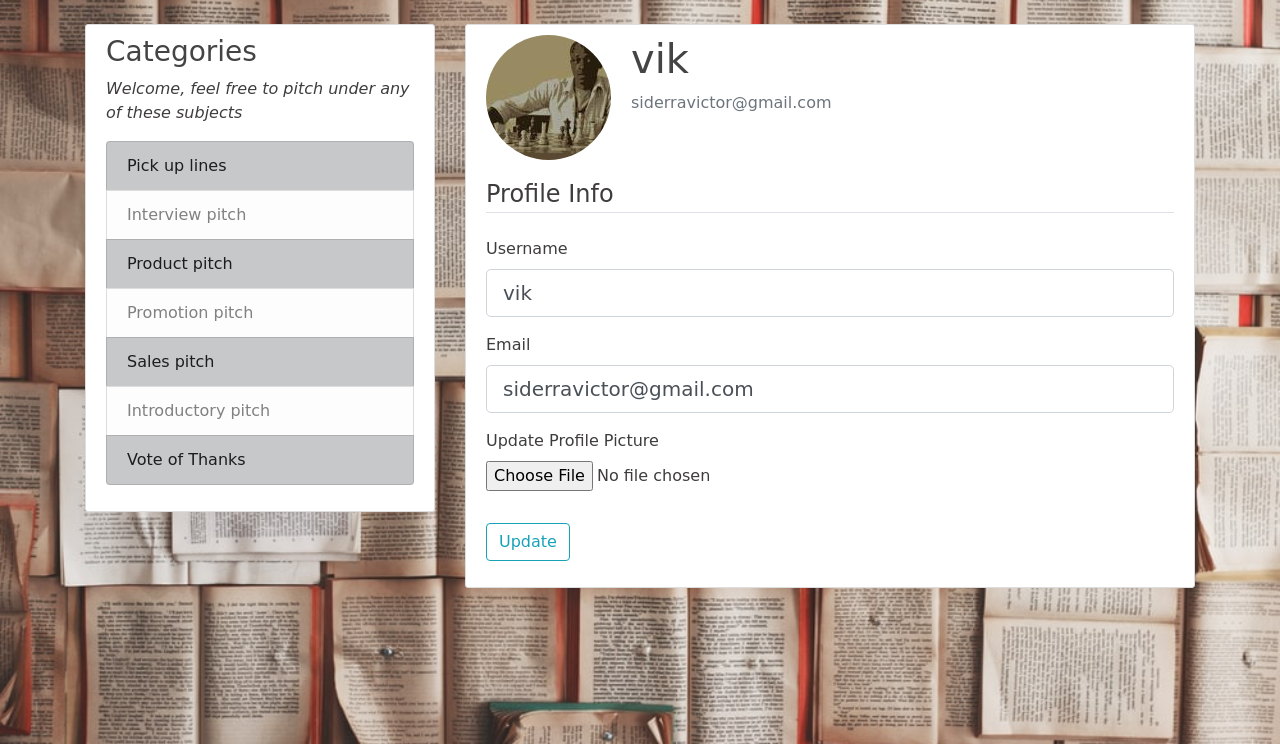
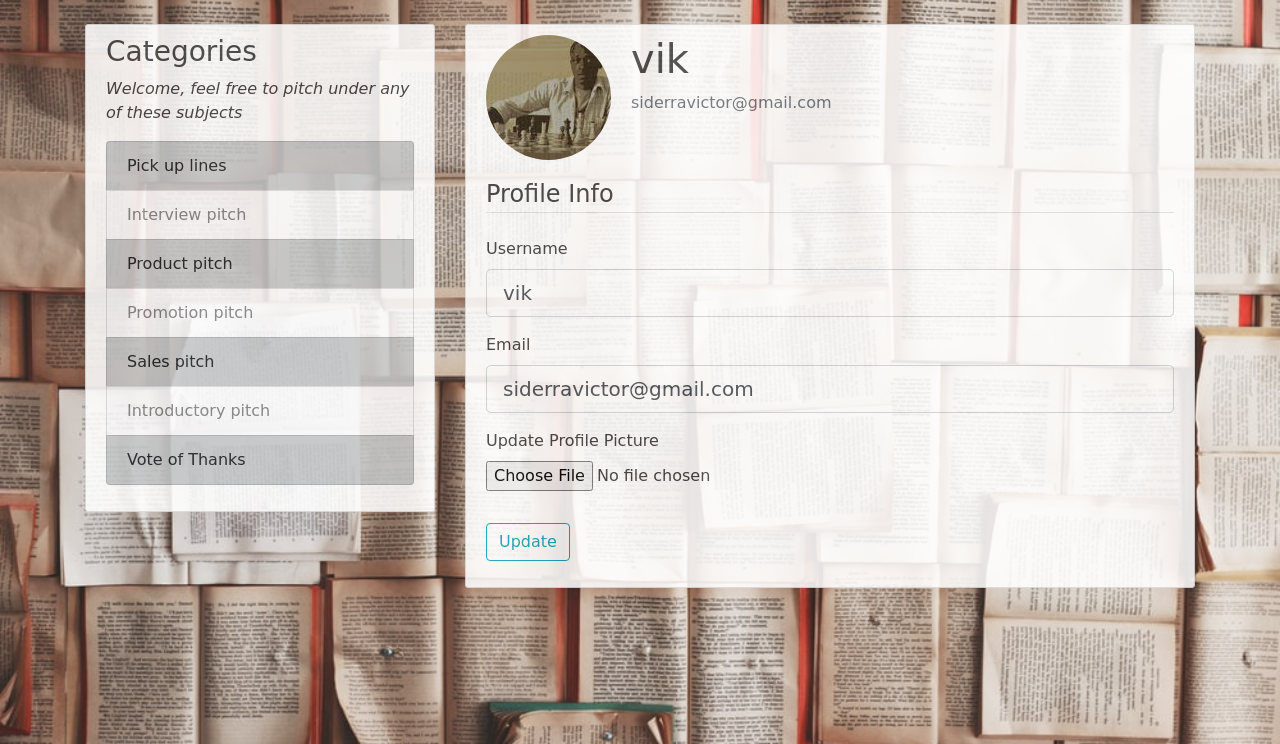
Before and after one commit to vsidera/PitchApp, a Flask app: page /account in a window 1280 px wide. Shown: the part 56-800 px from the top of the page. Run offline with Flask 2, Linux system fonts and the light colour scheme; a user stored in the database is signed in; some libraries are stand-ins or nearby versions.

Commit message:
add opacity to content section

```diff
--- a/pitch/static/main.css
+++ b/pitch/static/main.css
@@ -36,6 +36,7 @@ body {
 
   .content-section {
     background: #ffffff;
+    opacity: 87%;
     padding: 10px 20px;
     border: 1px solid #dddddd;
     border-radius: 3px;
```
